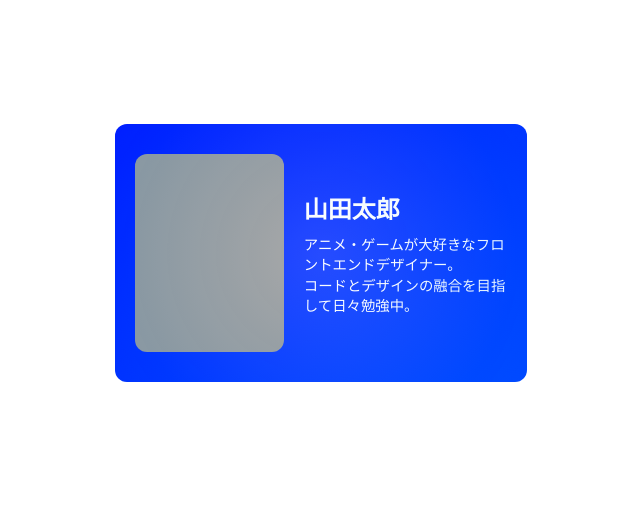
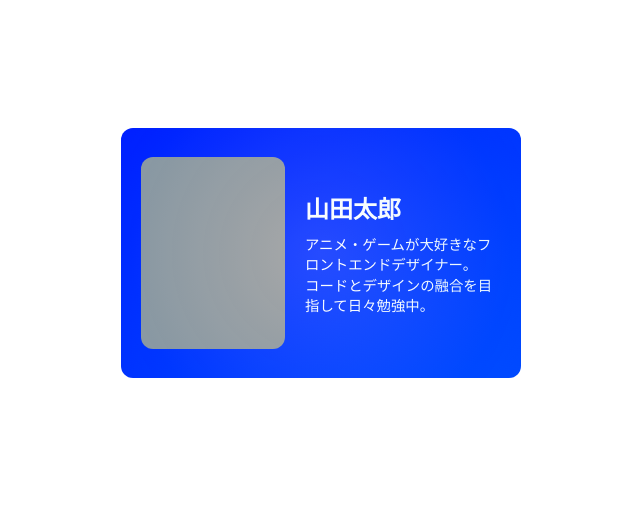
Before and after one commit to lupau666/3d-card, a plain HTML site: page index.html in a window 1280 px wide. Shown: the part 153-659 px from the top of the page, without its empty margins (319-959 px from the left). Drawn offline with Linux system fonts and the light colour scheme.

Commit message:
Update index.html

```diff
--- a/index.html
+++ b/index.html
@@ -5,10 +5,10 @@
 <meta name="viewport" content="width=device-width, initial-scale=1" />
 <title>3D Profile Card</title>
 <style>
-  html, body {
+  body {
     margin: 0;
     padding: 6px;
-    height: 100%;
+    height: 100vh;
     background: transparent;
     display: flex;
     justify-content: center;
@@ -17,22 +17,21 @@
   }
   .card-wrapper {
     perspective: 1000px;
-    width: 100%;
-    max-width: 412px;
-    aspect-ratio: 400 / 250; /* 維持卡片比例 */
+    width: 412px;
+    height: 262px;
     display: flex;
     justify-content: center;
     align-items: center;
   }
   .card {
     position: relative;
-    width: 100%;
-    height: 100%;
+    width: 400px;
+    height: 250px;
     background: linear-gradient(145deg, #0015ff, #0044ff);
     border-radius: 12px;
     transform-style: preserve-3d;
     transition: transform 0.2s ease;
-    overflow: visible;
+    overflow: visible; /* 不剪裁 */
     display: flex;
     align-items: center;
     padding: 20px;
@@ -79,12 +78,13 @@
     font-size: 0.9rem;
     line-height: 1.4;
   }
+  /* 反光容器 */
   .shine-wrapper {
     position: absolute;
     top: 0; left: 0;
     width: 100%; height: 100%;
     border-radius: 12px;
-    overflow: hidden;
+    overflow: hidden; /* 限制反光不超出 */
     pointer-events: none;
     z-index: 5;
   }
@@ -117,7 +117,6 @@
       </div>
     </div>
   </div>
-
 <script>
   const card = document.getElementById("card");
   const border = card.querySelector(".white-border");
@@ -135,13 +134,13 @@
 
     const rotateX = (-dy / 15).toFixed(2);
     const rotateY = (dx / 15).toFixed(2);
-    card.style.transform = `rotateX(${rotateX}deg) rotateY(${rotateY}deg)`;
+    card.style.transform = rotateX(${rotateX}deg) rotateY(${rotateY}deg);
 
     const borderTranslateX = (dx / 10).toFixed(2);
     const borderTranslateY = (dy / 10).toFixed(2);
-    border.style.transform = `translateX(${borderTranslateX}px) translateY(${borderTranslateY}px)`;
+    border.style.transform = translateX(${borderTranslateX}px) translateY(${borderTranslateY}px);
 
-    shine.style.transform = `translateX(${dx}px) translateY(${dy}px)`;
+    shine.style.transform = translateX(${dx}px) translateY(${dy}px);
 
     card.style.setProperty("--mx", dx + "px");
     card.style.setProperty("--my", dy + "px");
```
